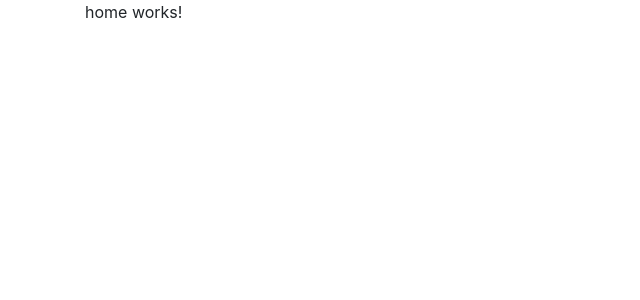
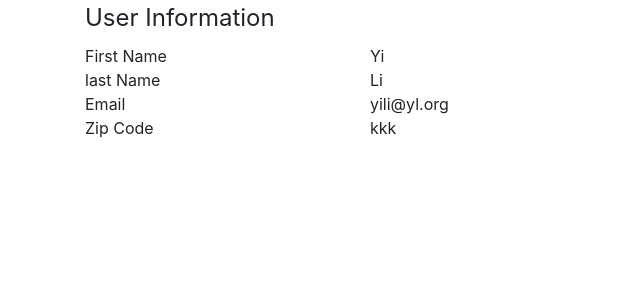
Before and after one commit to Battleforg/ILoveRunning, an Angular app in the folder angular-iloverunning/: page /home in a window 1280 px wide. Shown: the top 300 px of the page, without its empty margins (0-640 px from the left). Built offline with nearby package versions, Linux system fonts and the light colour scheme.

Commit message:
improve home page

```diff
--- a/angular-iloverunning/src/app/home/home.component.html
+++ b/angular-iloverunning/src/app/home/home.component.html
@@ -1,3 +1,27 @@
-<p>
-  home works!
-</p>
+<legend>User Information</legend>
+<div>
+  <!-- First Name -->
+  <div class="row">
+    <div class="col-3">First Name</div>
+    <div class="col">{{ user.firstName }}</div>
+  </div>
+
+  <!-- Last Name -->
+  <div class="row">
+    <div class="col-3">last Name</div>
+    <div class="col">{{ user.lastName }}</div>
+  </div>
+
+  <!-- Email -->
+  <div class="row">
+    <div class="col-3">Email</div>
+    <div class="col">{{ user.email }}</div>
+  </div>
+
+  <!-- Zip Code -->
+  <div class="row">
+    <div class="col-3">Zip Code</div>
+    <div class="col">{{ user.zipCode }}</div>
+  </div>
+
+</div>
--- a/angular-iloverunning/src/app/home/home.component.ts
+++ b/angular-iloverunning/src/app/home/home.component.ts
@@ -1,4 +1,5 @@
 import { Component, OnInit } from '@angular/core';
+import { UserModel } from '../models/userModel';
 
 @Component({
   selector: 'app-home',
@@ -6,6 +7,7 @@ import { Component, OnInit } from '@angular/core';
   styleUrls: ['./home.component.css']
 })
 export class HomeComponent implements OnInit {
+  user = new UserModel('Yi', 'Li', 'yili@yl.org', '123', 'kkk');
 
   constructor() { }
 
```
